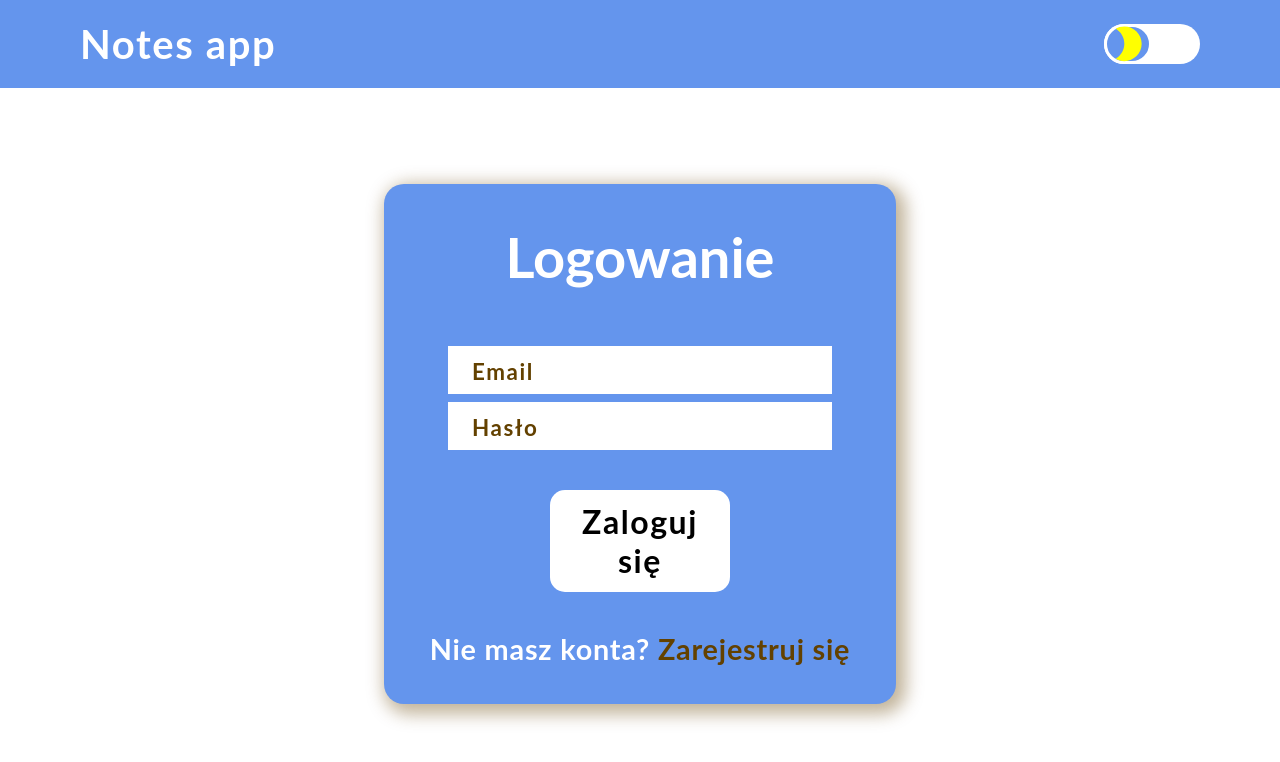
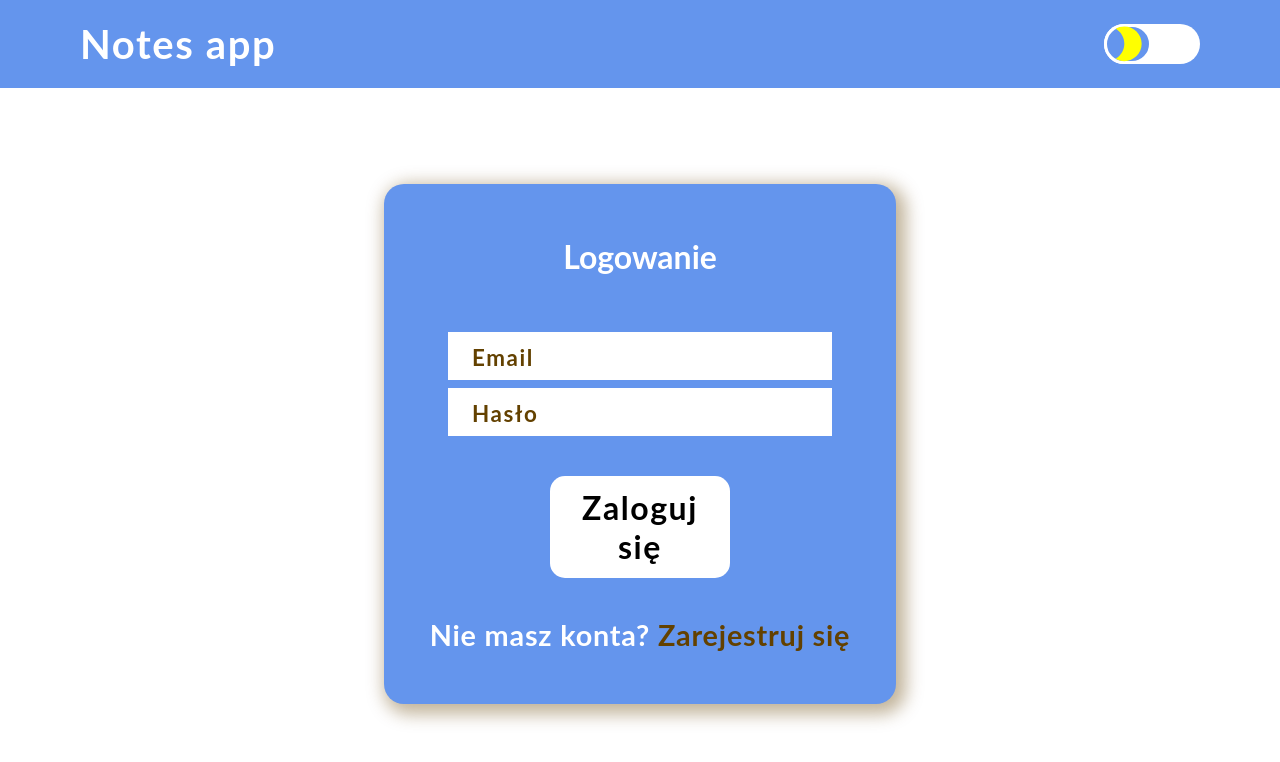
Before and after one commit to kumiasto/MERN-notes-app-frontend, a React (Create React App) app: page /signin in a window 1280 px wide. Shown: the top 762 px of the page. Built offline with nearby package versions, Linux system fonts and the light colour scheme; no server answers.

Commit message:
Update authForm.scss

```diff
--- a/src/style/authForm.scss
+++ b/src/style/authForm.scss
@@ -26,6 +26,9 @@
 
       @media screen and (min-width: $sm+px) {
         font-size: 3.5rem;
+      }
+       @media screen and (min-width: $lg+px) {
+        font-size: 2rem;
       }
     }
     p {
```
